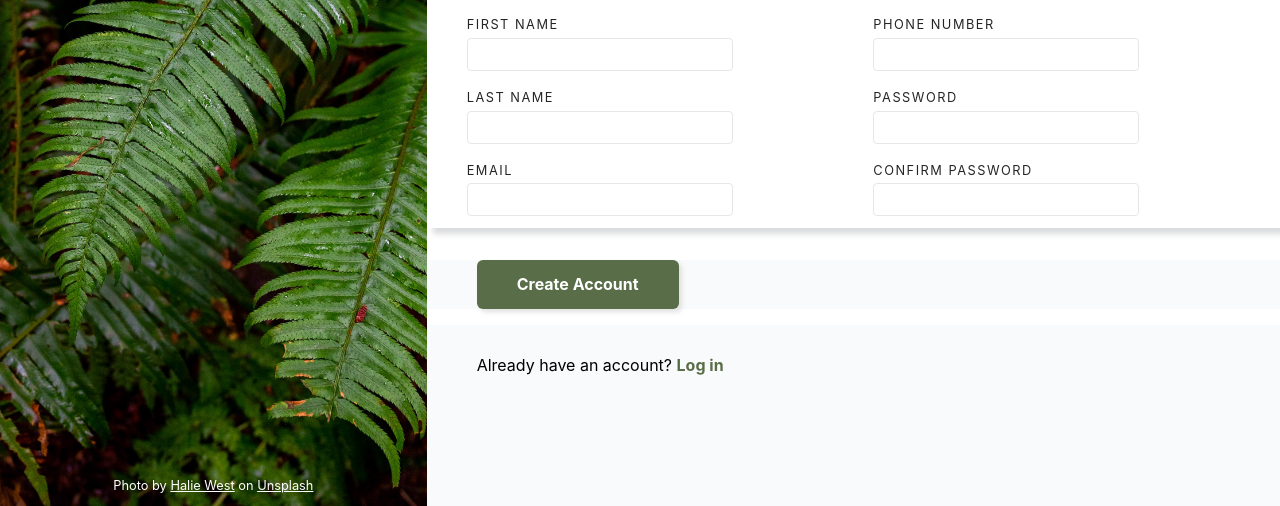
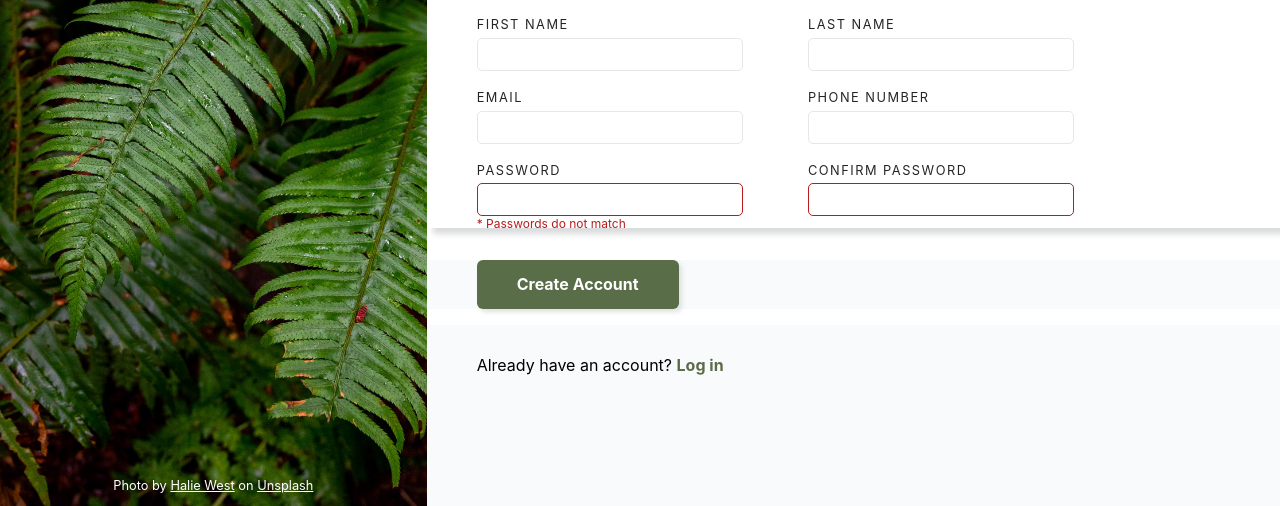
Before and after one commit to lopezac/sign-up-form, a plain HTML site: page index.html in a window 1280 px wide. Shown: the part 294-800 px from the top of the page. Drawn offline with Linux system fonts and the light colour scheme.

Commit message:
Add error validation feature

```diff
--- a/index.html
+++ b/index.html
@@ -5,7 +5,7 @@
     <title>Sign-up Form</title>
     <link rel="stylesheet" href="styles/normalize.css">
     <link rel="stylesheet" href="styles/style.css">
-    <script src="script.js"></script>
+    <script src="script.js" defer></script>
 </head>
 <body>
     <div class="left-cont">
@@ -36,24 +36,24 @@
                     <input id="first-name" type="text" name="first-name">
                 </li>
                 <li>
+                    <label for="email">Email</label>
+                    <input type="email" id="email" name="email">
+                </li>
+                <li>
+                    <label for="pwd">Password</label>
+                    <input type="password" id="pwd" name="pwd" required>
+                </li>
+                <li>
                     <label for="last-name">Last name</label>
                     <input type="text" id="last-name" name="last-name">
-                </li>
-                <li>
-                    <label for="email">Email</label>
-                    <input type="email" id="email" name="email">
                 </li>
                 <li>
                     <label for="phone-num">Phone number</label>
                     <input type="tel" id="phone-num" name="phone-num">
                 </li>
                 <li>
-                    <label for="pwd">Password</label>
-                    <input type="password" id="pwd" name="pwd">
-                </li>
-                <li>
                     <label for="pwd-confirm">Confirm password</label>
-                    <input type="password" id="pwd-confirm" name="confirm-pwd">
+                    <input type="password" id="pwd-confirm" name="confirm-pwd" required>
                 </li>
             </ul>
 
--- a/script.js
+++ b/script.js
@@ -0,0 +1,19 @@
+const pwdInput = document.querySelector("#pwd");
+const pwdConfirmInput = document.querySelector("#pwd-confirm");
+
+pwdInput.addEventListener("input", () => toggleErrorClass(pwdInput));
+pwdConfirmInput.addEventListener("input", () => toggleErrorClass(pwdConfirmInput));
+
+function toggleErrorClass(input) {
+    if ((pwdInput.value === "" && pwdConfirmInput.value === "") ||
+    (pwdInput.value !== pwdConfirmInput.value)) {
+        pwdInput.parentElement.className = "error";
+        pwdConfirmInput.parentElement.className = "error";
+    } else {
+        pwdInput.parentElement.className = "";
+        pwdConfirmInput.parentElement.className = "";
+    }
+}
+
+toggleErrorClass(pwdInput);
+toggleErrorClass(pwdConfirmInput);
--- a/styles/style.css
+++ b/styles/style.css
@@ -7,6 +7,7 @@
 :root {
     --green-color: #596d48;
     --gray-color: #f9fafb;
+    --red-color: #b91c1c;
 }
 
 * {
@@ -111,19 +112,40 @@ main form ul.inputs {
 
     row-gap: 20px;
     height: 235px;
-    padding-left: 0 11vw 0 50px;
+    padding: 0 11vw 0 50px;
     box-shadow: 6px 6px 6px #dadbdc;
 }
 
 form ul.inputs li {
     list-style-type: none;
+    position: relative;
 }
 
 form ul.inputs li input {
     border: solid #e5e7eb 1px;
     height: 33px;
-    border-radius: 4px;
+    border-radius: 5px;
     padding: 0 8px;
+
+    outline: none;
+}
+
+form ul.inputs li input:focus {
+    border: solid #1d4ed8 1px;
+    box-shadow: 3px 3px 4px #d1d1d1;
+}
+
+ul.inputs li.error input:required {
+    border: solid var(--red-color) 1px;
+}
+
+ul.inputs li.error:nth-child(3)::after {
+    content: "* Passwords do not match";
+    color: var(--red-color);
+    font-size: 0.75rem;
+    position: absolute;
+    bottom: -15px;
+    left: 0;
 }
 
 form ul.inputs li label {
```
